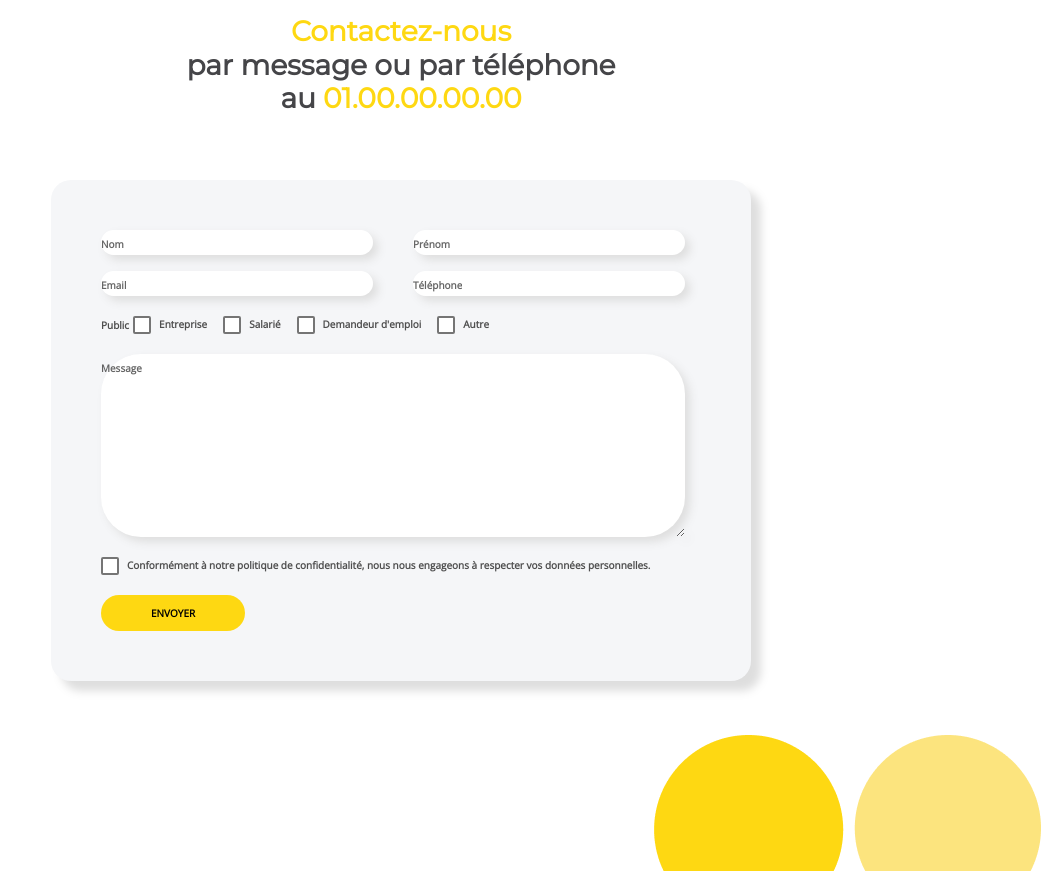
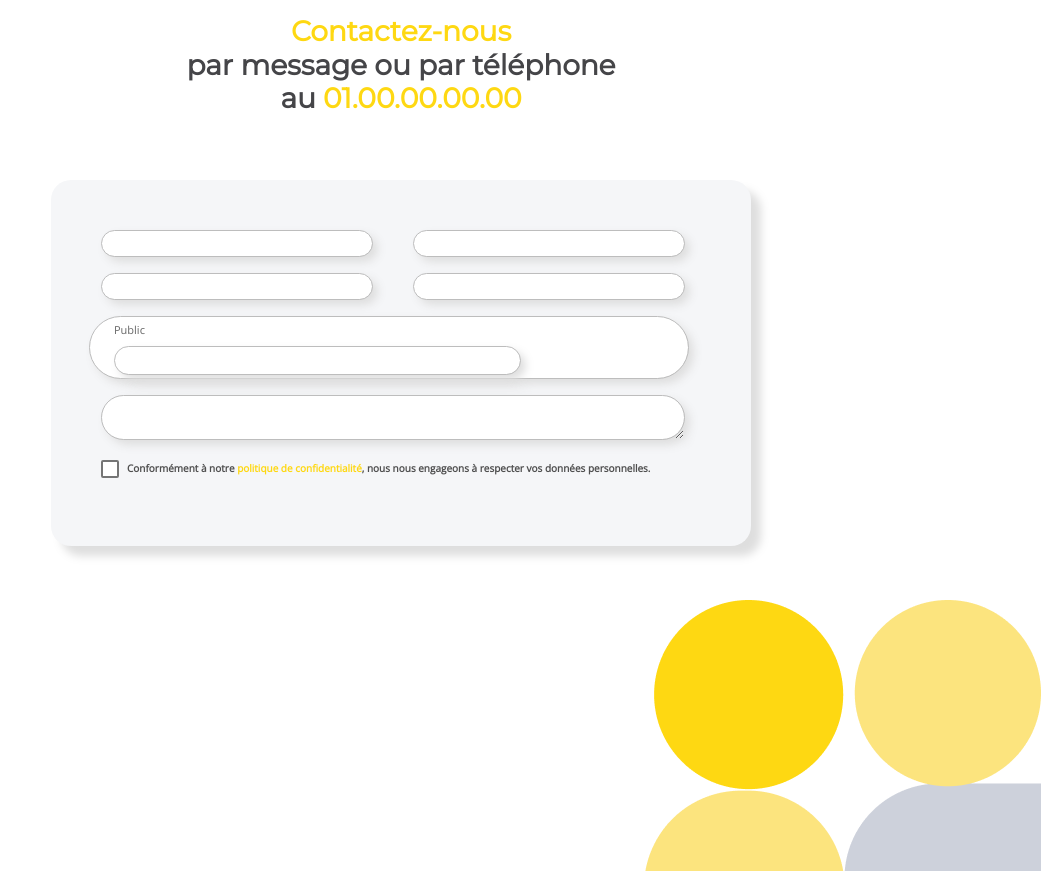
Before and after one commit to jeanseb62/Forma-Blocs, a Symfony app: template templates/contact/index.html.twig in a window 1280 px wide. Shown: the part 826-1697 px from the top of the page, without its empty margins (239-1280 px from the left). Run offline with Twig, Linux system fonts and the light colour scheme; the template is opened without the code that fills it, so the values that code supplies are empty; form fields are guessed from the names that the template uses; some libraries are stand-ins or nearby versions.

Commit message:
Formulaire de contact

```diff
--- a/src/Controller/ContactController.php
+++ b/src/Controller/ContactController.php
@@ -4,6 +4,7 @@ namespace App\Controller;
 
 use App\Entity\Contact;
 use App\Form\ContactType;
+use App\Repository\ContactRepository;
 use Symfony\Bundle\FrameworkBundle\Controller\AbstractController;
 use Symfony\Component\HttpFoundation\Request;
 use Symfony\Component\HttpFoundation\Response;
--- a/templates/contact/index.html.twig
+++ b/templates/contact/index.html.twig
@@ -37,65 +37,47 @@ au <span class="yellow">01.00.00.00.00</span></h2>
 
 
                {# {{ form(formulaire) }} #}
- <form class="form-contact">
+ <div class="form-contact">
+ {{ form_start(formulaire) }}
                 <div class="row mb-3">
-                    <div class="form-outline col me-3">
-                      <input type="text" class="form-control" placeholder="Nom">
-                      <label class="form-label" for="Nom">Nom</label>
+                    <div class="col me-3">
+                       {{ form_widget(formulaire.lastName) }}
                     </div>
-                    <div class="form-outline col me-3">
-                      <input type="text" class="form-control" placeholder="Prénom">
-                     <label class="form-label" for="Prenom">Prénom</label>
+                    <div class="col me-3">
+                       {{ form_widget(formulaire.firstName) }}
                     </div>
                 </div>
                 <div class="row mb-3">
-                    <div class="form-outline col me-3">
-                      <input type="text" class="form-control" placeholder="Email">
-                    <label class="form-label" for="Email">Email</label>
+                    <div class="col me-3">
+                       {{ form_widget(formulaire.email) }}
                     </div>
-                    <div class="form-outline col me-3">
-                      <input type="text" class="form-control" placeholder="Téléphone">
-                    <label class="form-label" for="Téléphone">Téléphone</label>
+                    <div class="col me-3">
+                      {{ form_widget(formulaire.phone) }}
                     </div>
                 </div>
-<div class="row mb-3">
- <div class="form-outline col me-3 d-flex align-items-center"><span class="me-1">Public</span>
- <div class="form-check form-check-inline d-flex align-items-center">
-  <input class="form-check-input" type="checkbox" id="inlineCheckbox1" value="option1">
-  <label class="form-check-label" for="inlineCheckbox1">Entreprise</label>
-</div>
-<div class="form-check form-check-inline d-flex align-items-center">
-  <input class="form-check-input" type="checkbox" id="inlineCheckbox2" value="option2">
-  <label class="form-check-label" for="inlineCheckbox2">Salarié</label>
-</div>
-<div class="form-check form-check-inline d-flex align-items-center">
-  <input class="form-check-input" type="checkbox" id="inlineCheckbox1" value="option3">
-  <label class="form-check-label" for="inlineCheckbox3">Demandeur d'emploi</label>
-</div>
-<div class="form-check form-check-inline d-flex align-items-center">
-  <input class="form-check-input" type="checkbox" id="inlineCheckbox2" value="option4">
-  <label class="form-check-label" for="inlineCheckbox4">Autre</label>
-</div>
-      </div>
+
+<div class="row mb-3 form-control">
+ <div class="col-3">{{ form_label(formulaire.public) }}</div>
+ <div class="col-9 d-flex">
+   {{ form_widget(formulaire.public) }}
+  </div>
 </div>
 
 <div class="row mb-3">
-    <div class="form-outline col me-3">
-        <textarea type="text" class="form-control" placeholder="Message" rows="10" cols="100"></textarea>
-        <label class="form-label" for="Message">Message</label>
+    <div class="col me-3">
+        {{ form_widget(formulaire.message) }}
     </div>
 </div>
-                <div class="form-group">
+                <div class="form-group mb-3">
                      <div class="form-check d-flex align-items-center">
                        <input class="form-check-input" type="checkbox" value="" id="cgu" required>
-                       <label class="form-check-label" for="cgu">Conformément à notre politique de confidentialité, nous nous engageons à respecter vos données personnelles.</label>
-                       <div class="invalid-feedback">Vous devez accepter les CGU pour continuer</div>
+                       <label class="form-check-label">Conformément à notre <a href="{{ path('protection') }}"><span class="yellow">politique de confidentialité</span></a>, nous nous engageons à respecter vos données personnelles.</label>
+
                      </div>
                  </div>
-            <button class="btn-yellow mt-3" type="submit">
-        ENVOYER
-    </button>
-            </form>
+
+           {{ form_end(formulaire) }}
+           </div>
             </div>
 
     </div>
```
Also changed, not shown: src/Controller/Admin/ContactCrudController.php (+24 -6 lines), src/Entity/Contact.php (+52 -4 lines), src/Repository/ContactRepository.php (+18 -0 lines).
